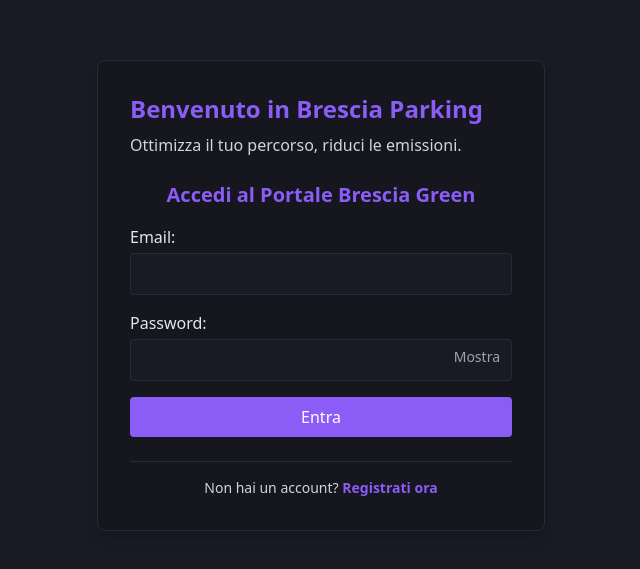
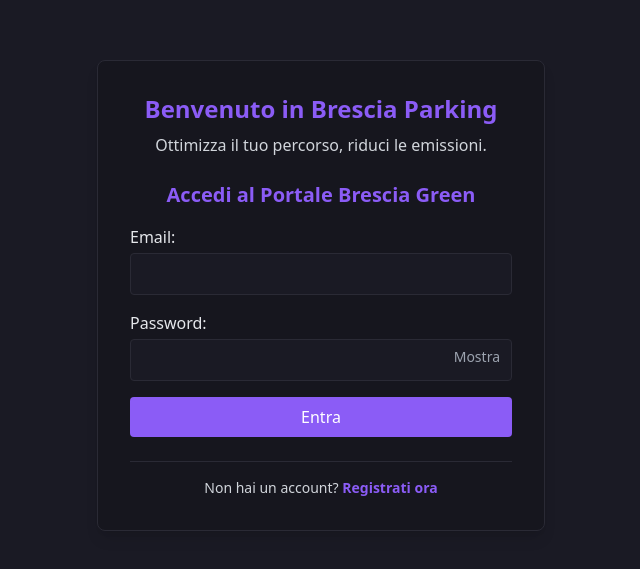
Before and after one commit to paglieranipietro/Parcheggio, a React (Vite) app in the folder frontend/: page /login in a window 1280 px wide. Shown: the part 105-674 px from the top of the page, without its empty margins (319-959 px from the left). Built offline with nearby package versions, Linux system fonts and the light colour scheme.

Commit message:
accentrata la scritta di benvenuto nel login

```diff
--- a/frontend/src/pages/Login.jsx
+++ b/frontend/src/pages/Login.jsx
@@ -19,8 +19,8 @@ const Login = () => {
   return (
     <div className="min-h-screen flex items-center justify-center bg-lib-secondary">
       <div className="max-w-md w-full bg-lib-card p-8 rounded-lg shadow-lg border border-lib-border">
-        <h1 className="text-2xl font-bold mb-2 text-lib-primary">Benvenuto in Brescia Parking</h1>
-        <p className="text-gray-300 mb-6">Ottimizza il tuo percorso, riduci le emissioni.</p>
+        <h1 className="text-2xl font-bold mb-2 text-lib-primary text-center">Benvenuto in Brescia Parking</h1>
+        <p className="text-gray-300 mb-6 text-center">Ottimizza il tuo percorso, riduci le emissioni.</p>
 
         <LoginForm onLoginSuccess={handleRedirect} />
 
```
